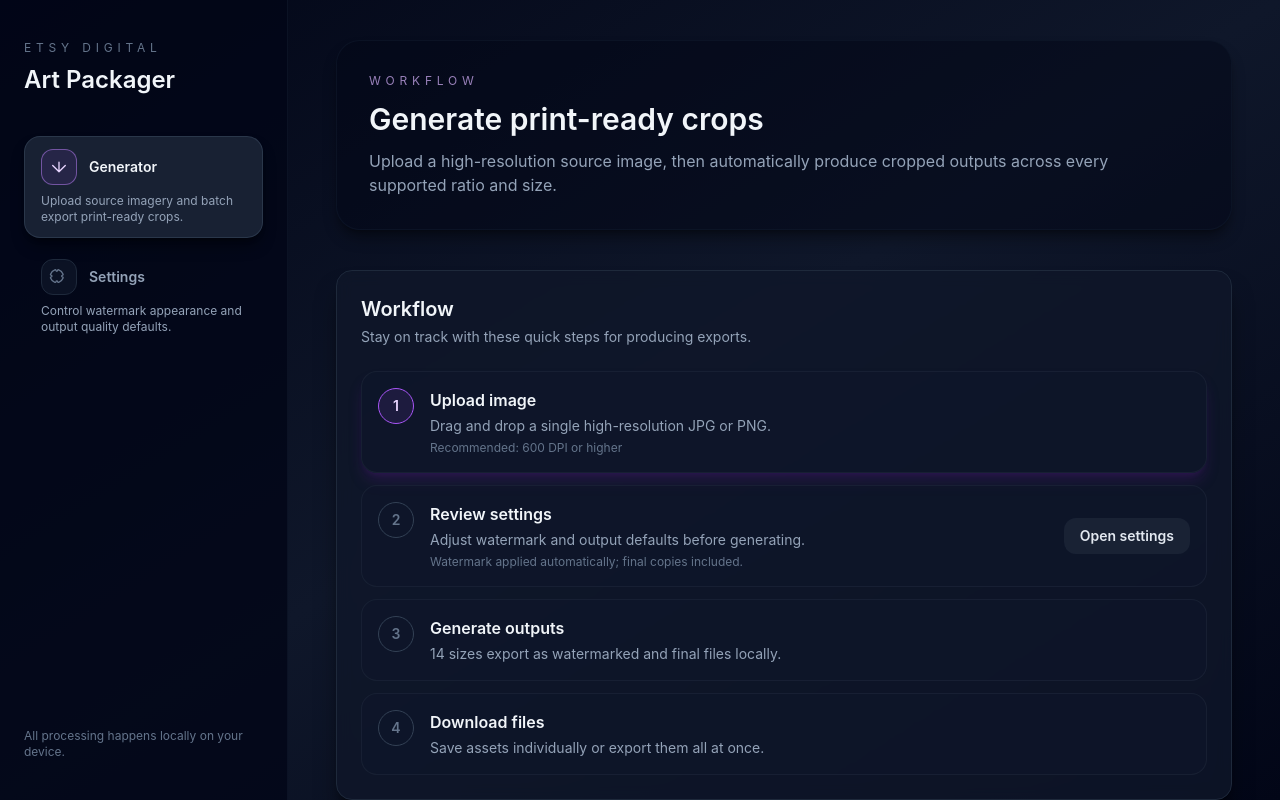
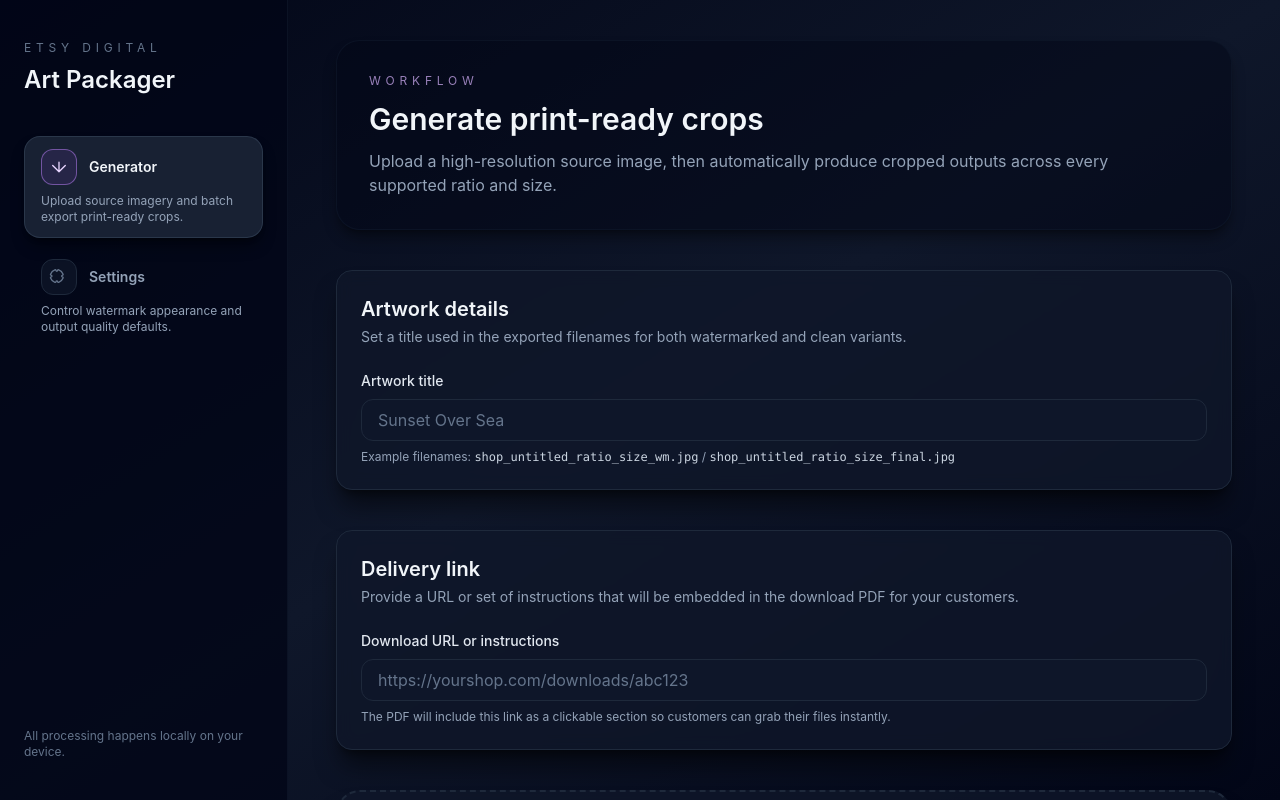
Before and after one commit to BeardedUnicorn/etsy-digital-art-packager, a React (Vite) app: page / in a window 1280 px wide. Built offline with nearby package versions, Linux system fonts and the light colour scheme.

Commit message:
refactor(generator): simplify layout by removing workflow panel
Drops the legacy workflow checklist from the generator view now that the sticky progress banner guides the process.

```diff
--- a/src/App.tsx
+++ b/src/App.tsx
@@ -563,7 +563,6 @@
             downloadLink={downloadLink}
             onArtTitleChange={setArtTitle}
             onDownloadLinkChange={setDownloadLink}
-            onOpenSettings={() => setActivePage('settings')}
           />
         ) : (
           <SettingsPage
--- a/src/pages/GeneratorPage.tsx
+++ b/src/pages/GeneratorPage.tsx
@@ -1,4 +1,3 @@
-import type { ReactNode } from 'react';
 import { CROP_RATIOS } from '../constants/cropRatios';
 import { FileUpload } from '../components/FileUpload';
 import { PageHeader } from '../components/common/PageHeader';
@@ -7,7 +6,6 @@
 import { WatermarkPreview } from '../components/WatermarkPreview';
 import { Panel } from '../components/common/Panel';
 import { EmptyState } from '../components/common/EmptyState';
-import { classNames } from '../utils/classNames';
 import { theme } from '../theme';
 import type { CroppedImage, ProcessingProgress, SourceImageInfo, WatermarkSettings } from '../types';
 
@@ -31,7 +29,6 @@
   downloadLink: string;
   onArtTitleChange: (title: string) => void;
   onDownloadLinkChange: (link: string) => void;
-  onOpenSettings: () => void;
 }
 
 export function GeneratorPage({
@@ -54,7 +51,6 @@
   downloadLink,
   onArtTitleChange,
   onDownloadLinkChange,
-  onOpenSettings,
 }: GeneratorPageProps) {
   const totalSizes = CROP_RATIOS.reduce((sum, ratio) => sum + ratio.sizes.length, 0);
   const totalVariants = totalSizes * 2;
@@ -75,56 +71,6 @@
   const exampleWatermarked = `${exampleBase}_wm.jpg`;
   const exampleFinal = `${exampleBase}_final.jpg`;
 
-  type StepKey = 'upload' | 'settings' | 'generate' | 'download';
-  const steps: Array<{
-    key: StepKey;
-    title: string;
-    description: string;
-    hint?: string;
-    complete: boolean;
-  }> = [
-    {
-      key: 'upload',
-      title: 'Upload image',
-      description: 'Drag and drop a single high-resolution JPG or PNG.',
-      hint: sourceInfo
-        ? `${sourceInfo.width.toLocaleString()} × ${sourceInfo.height.toLocaleString()} px`
-        : 'Recommended: 600 DPI or higher',
-      complete: hasImage,
-    },
-    {
-      key: 'settings',
-      title: 'Review settings',
-      description: 'Adjust watermark and output defaults before generating.',
-      hint: 'Watermark applied automatically; final copies included.',
-      complete: hasResults,
-    },
-    {
-      key: 'generate',
-      title: 'Generate outputs',
-      description: `${totalSizes} sizes export as watermarked and final files locally.`,
-      complete: hasResults,
-    },
-    {
-      key: 'download',
-      title: 'Download files',
-      description: 'Save assets individually or export them all at once.',
-      complete: false,
-    },
-  ];
-
-  let activeAssigned = false;
-  const computedSteps = steps.map((step) => {
-    if (step.complete) {
-      return { ...step, status: 'complete' as const };
-    }
-    if (!activeAssigned) {
-      activeAssigned = true;
-      return { ...step, status: 'active' as const };
-    }
-    return { ...step, status: 'upcoming' as const };
-  });
-
   return (
     <div className="space-y-10">
       {showStickyProgress && (
@@ -139,82 +85,6 @@
         title="Generate print-ready crops"
         subtitle="Upload a high-resolution source image, then automatically produce cropped outputs across every supported ratio and size."
       />
-
-      <Panel
-        title="Workflow"
-        description="Stay on track with these quick steps for producing exports."
-      >
-        <ol className="space-y-3">
-          {computedSteps.map((step, index) => {
-            const status = step.status;
-            const containerClasses = classNames(
-              'flex flex-col gap-4 rounded-2xl border border-slate-800/60 bg-slate-900/60 p-4 sm:flex-row sm:items-center sm:justify-between',
-              status === 'active' && 'border-purple-500/40 shadow-lg shadow-purple-900/30',
-              status === 'complete' && 'border-emerald-500/30',
-            );
-            const indicatorClasses = classNames(
-              'flex h-9 w-9 items-center justify-center rounded-full border text-sm font-semibold transition-colors',
-              status === 'complete' && 'border-emerald-500 text-emerald-200 bg-emerald-500/10',
-              status === 'active' && 'border-purple-500 text-purple-200 bg-purple-500/10',
-              status === 'upcoming' && 'border-slate-700 text-slate-500',
-            );
-            const indicatorContent =
-              status === 'complete' ? (
-                <svg className="h-4 w-4" fill="none" stroke="currentColor" viewBox="0 0 24 24">
-                  <path strokeLinecap="round" strokeLinejoin="round" strokeWidth={2} d="M5 13l4 4L19 7" />
-                </svg>
-              ) : (
-                index + 1
-              );
-
-            let action: ReactNode = null;
-            if (step.key === 'settings') {
-              action = (
-                <button
-                  type="button"
-                  onClick={onOpenSettings}
-                  className={`${theme.subtleButton} rounded-xl px-4 py-2 text-sm font-semibold text-slate-200 hover:scale-[1.01] transition-transform`}
-                >
-                  Open settings
-                </button>
-              );
-            } else if (step.key === 'download' && hasResults) {
-              action = (
-                <div className="flex flex-wrap items-center gap-2">
-                  <button
-                    type="button"
-                    onClick={onPreviewAll}
-                    className={`${theme.subtleButton} rounded-xl px-4 py-2 text-sm font-semibold text-slate-200 hover:scale-[1.01] transition-transform`}
-                  >
-                    Preview gallery
-                  </button>
-                  <button
-                    type="button"
-                    onClick={onDownloadAll}
-                    className={`${theme.accentButton} rounded-xl px-4 py-2 text-sm font-semibold text-white shadow-lg shadow-purple-900/40 transition-transform hover:scale-[1.01]`}
-                  >
-                    Download all
-                  </button>
-                </div>
-              );
-            }
-
-            return (
-              <li key={step.key} className={containerClasses}>
-                <div className="flex items-start gap-4">
-                  <span className={indicatorClasses}>{indicatorContent}</span>
-                  <div className="space-y-1">
-                    <p className="text-base font-semibold text-slate-100">{step.title}</p>
-                    <p className={classNames('text-sm', theme.subheading)}>{step.description}</p>
-                    {step.hint && <p className="text-xs text-slate-500">{step.hint}</p>}
-                  </div>
-                </div>
-                {action && <div className="sm:self-center">{action}</div>}
-              </li>
-            );
-          })}
-        </ol>
-      </Panel>
 
       <Panel
         title="Artwork details"
```
